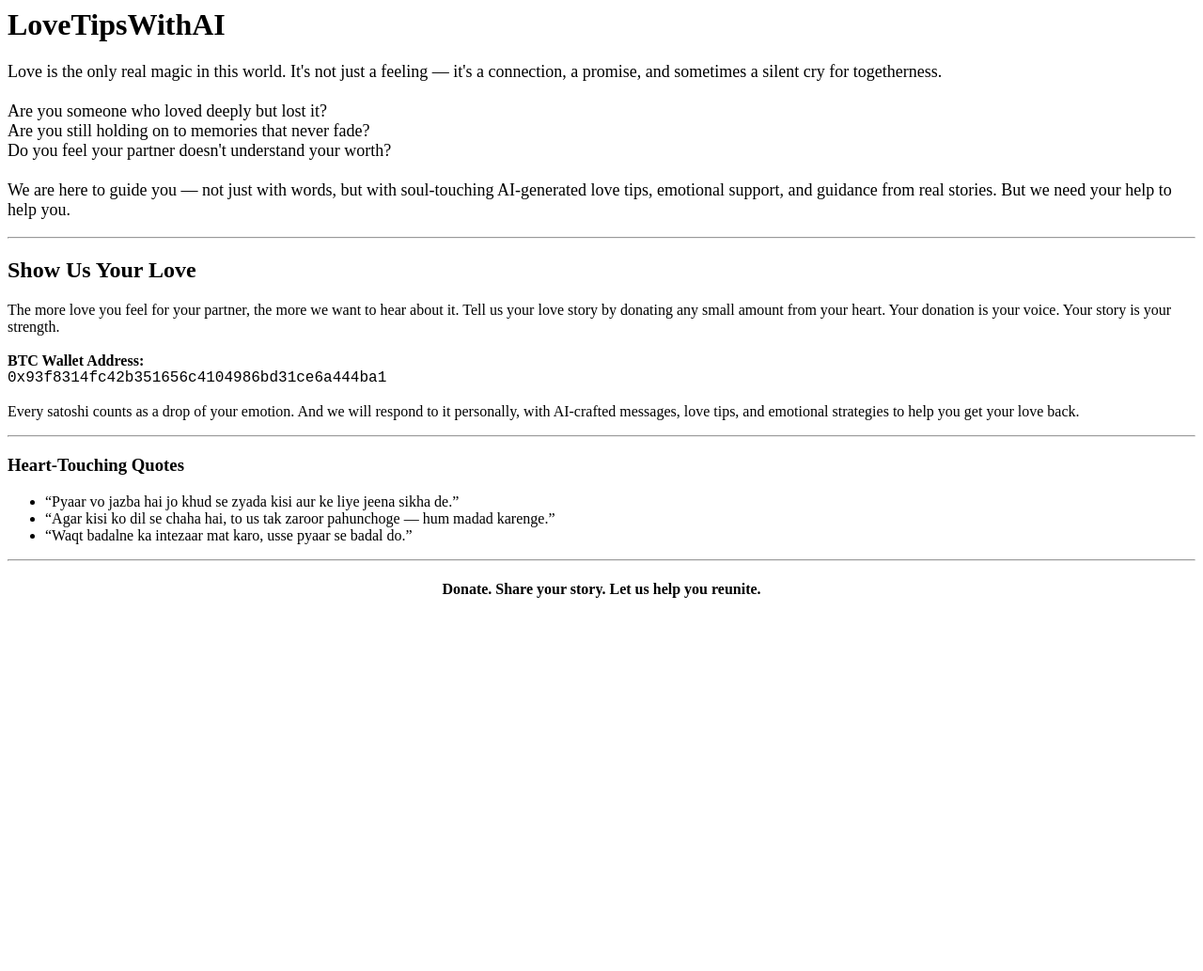
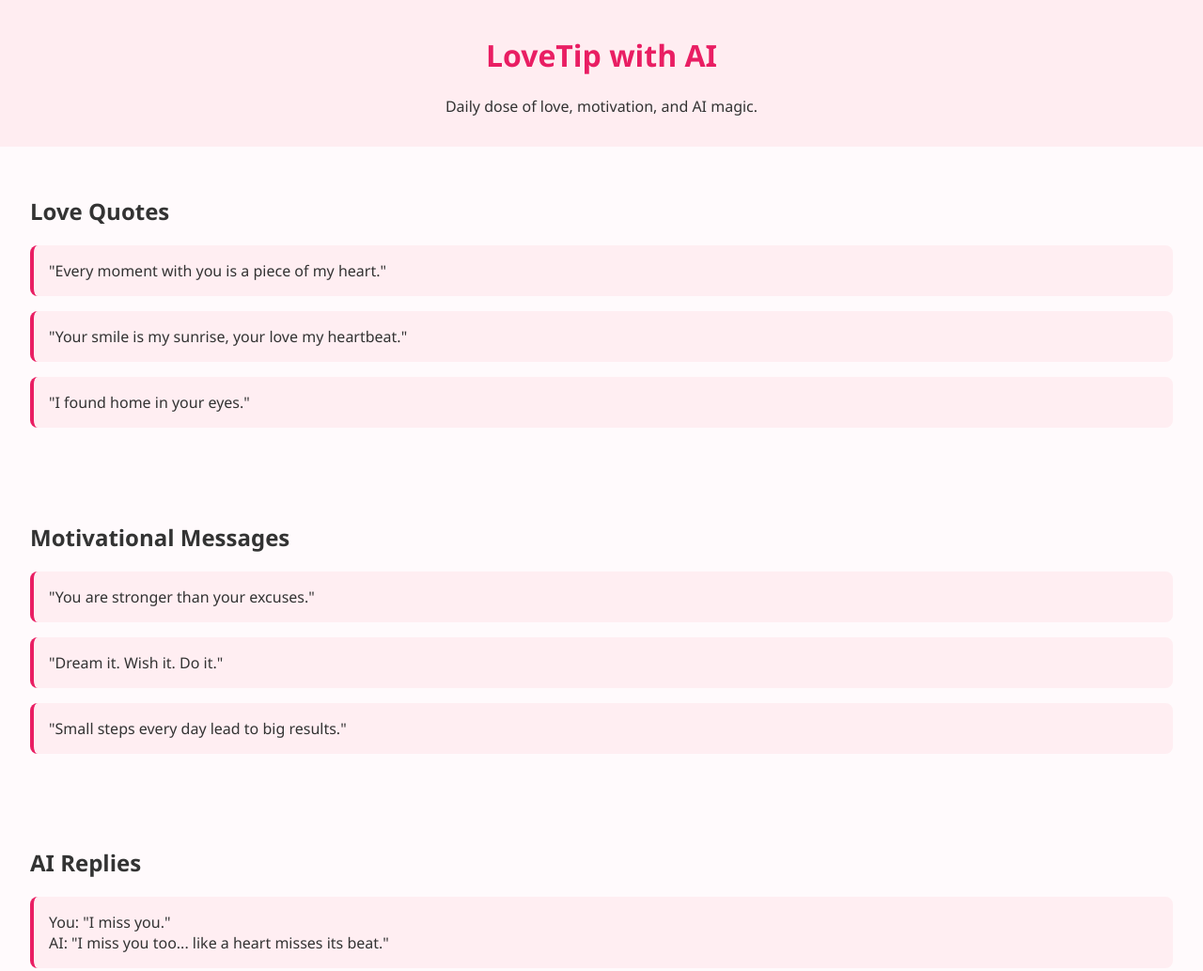
Before and after one commit to Ankitkumar2403/Lovetipswithai, a plain HTML site: page index.html in a window 1280 px wide. Shown: the top 1033 px of the page at 94% size. Before the commit the page ends 800 px from the top, so only its background shows below. Drawn offline with Linux system fonts and the light colour scheme.

Commit message:
Update index.html

```diff
--- a/index.html
+++ b/index.html
@@ -1,36 +1,70 @@
-<h1>LoveTipsWithAI</h1>
-
-<p style="font-size:18px;">
-  Love is the only real magic in this world. It's not just a feeling — it's a connection, a promise, and sometimes a silent cry for togetherness.<br><br>
-
-  Are you someone who loved deeply but lost it?<br>
-  Are you still holding on to memories that never fade?<br>
-  Do you feel your partner doesn't understand your worth?<br><br>
-
-  We are here to guide you — not just with words, but with soul-touching AI-generated love tips, emotional support, and guidance from real stories. But we need your help to help you.
-</p>
-
-<hr>
-
-<h2>Show Us Your Love</h2>
-<p style="font-size:16px;">
-  The more love you feel for your partner, the more we want to hear about it. Tell us your love story by donating any small amount from your heart. Your donation is your voice. Your story is your strength.<br><br>
-
-  <b>BTC Wallet Address:</b><br>
-  <code>0x93f8314fc42b351656c4104986bd31ce6a444ba1</code><br><br>
-
-  Every satoshi counts as a drop of your emotion. And we will respond to it personally, with AI-crafted messages, love tips, and emotional strategies to help you get your love back.
-</p>
-
-<hr>
-
-<h3>Heart-Touching Quotes</h3>
-<ul>
-  <li>“Pyaar vo jazba hai jo khud se zyada kisi aur ke liye jeena sikha de.”</li>
-  <li>“Agar kisi ko dil se chaha hai, to us tak zaroor pahunchoge — hum madad karenge.”</li>
-  <li>“Waqt badalne ka intezaar mat karo, usse pyaar se badal do.”</li>
-</ul>
-
-<hr>
-
-<h4 style="text-align:center;">Donate. Share your story. Let us help you reunite.</h4>
+<!DOCTYPE html><html lang="en">
+<head>
+  <meta charset="UTF-8" />
+  <meta name="viewport" content="width=device-width, initial-scale=1.0" />
+  <title>LoveTip with AI</title>
+  <style>
+    body {
+      font-family: 'Segoe UI', Tahoma, Geneva, Verdana, sans-serif;
+      background: #fffafc;
+      color: #333;
+      margin: 0;
+      padding: 0;
+    }
+    header, footer {
+      background-color: #ffedf1;
+      text-align: center;
+      padding: 1rem;
+    }
+    h1 {
+      color: #e91e63;
+    }
+    section {
+      padding: 2rem;
+    }
+    .quote-box {
+      background: #ffeef2;
+      border-left: 4px solid #e91e63;
+      margin: 1rem 0;
+      padding: 1rem;
+      border-radius: 8px;
+    }
+    .donate {
+      text-align: center;
+      margin-top: 2rem;
+    }
+    .qr-img {
+      max-width: 180px;
+      margin-top: 1rem;
+    }
+  </style>
+</head>
+<body>
+  <header>
+    <h1>LoveTip with AI</h1>
+    <p>Daily dose of love, motivation, and AI magic.</p>
+  </header>  <section>
+    <h2>Love Quotes</h2>
+    <div class="quote-box">"Every moment with you is a piece of my heart."</div>
+    <div class="quote-box">"Your smile is my sunrise, your love my heartbeat."</div>
+    <div class="quote-box">"I found home in your eyes."</div>
+  </section>  <section>
+    <h2>Motivational Messages</h2>
+    <div class="quote-box">"You are stronger than your excuses."</div>
+    <div class="quote-box">"Dream it. Wish it. Do it."</div>
+    <div class="quote-box">"Small steps every day lead to big results."</div>
+  </section>  <section>
+    <h2>AI Replies</h2>
+    <div class="quote-box">You: "I miss you." <br> AI: "I miss you too... like a heart misses its beat."</div>
+    <div class="quote-box">You: "Will you stay with me?" <br> AI: "Always, in every version of reality."</div>
+    <div class="quote-box">You: "Say something sweet." <br> AI: "You're not just loved, you're treasured beyond words."</div>
+  </section>  <section class="donate">
+    <h2>Support This Project</h2>
+    <p>If you liked the vibe, send a little love back via BTC!</p>
+    <p><strong>BTC Address:</strong><br>0x93f8314fc42b351656c4104986bd31ce6a444ba1</p>
+    <img src="lovetip_btc_qr.png" alt="BTC QR Code" class="qr-img">
+  </section>  <footer>
+    <p>Made with love by Ankit | 2025</p>
+  </footer>
+</body>
+</html>
```
